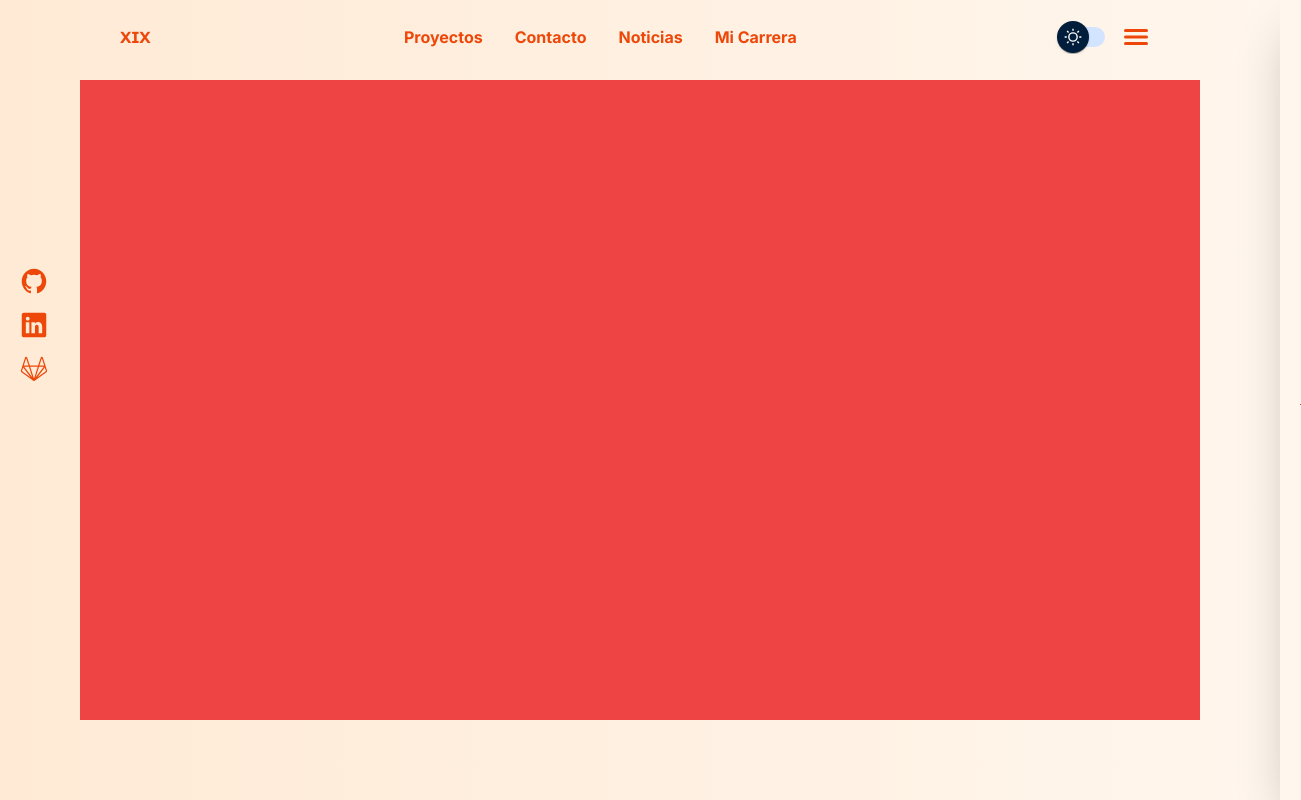
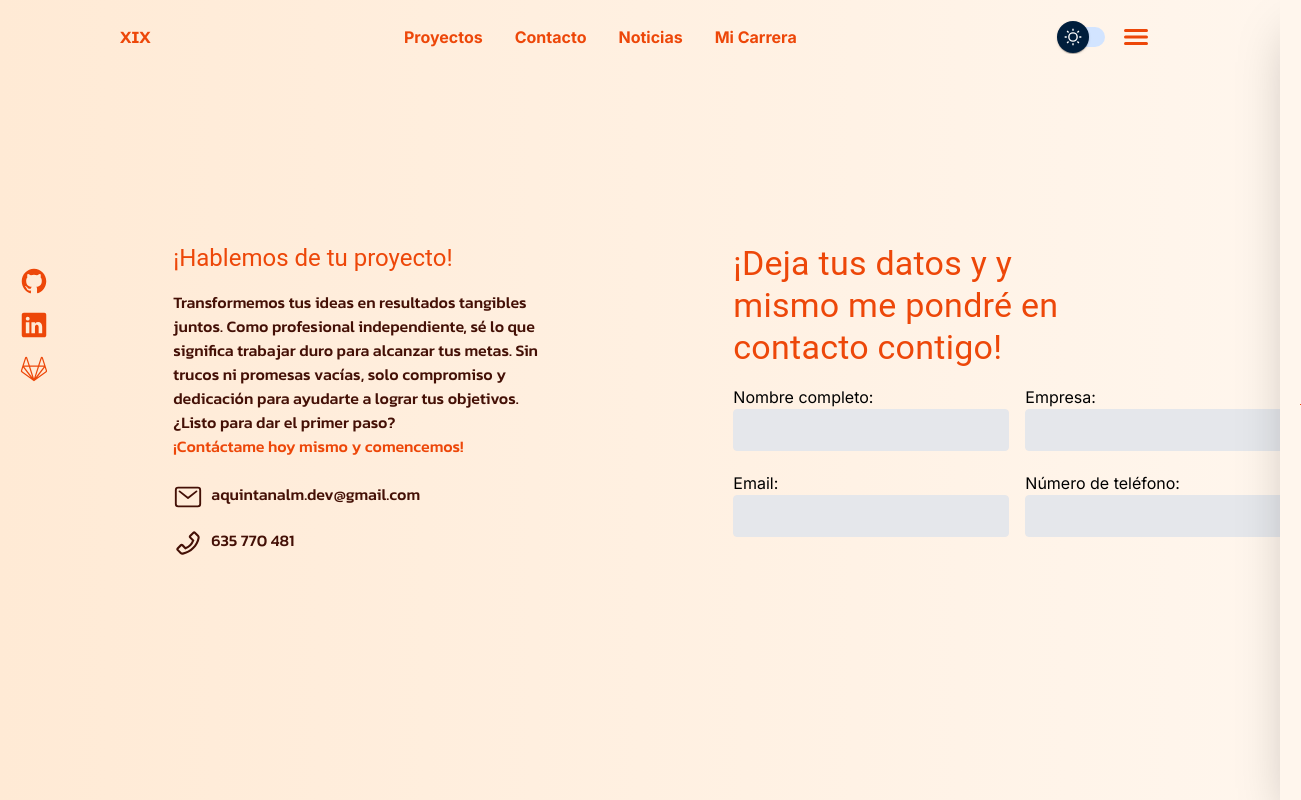
Before and after one commit to AQM19/portfolio-aaron-quintanal-martin, a Next.js app: page /contact in a window 1280 px wide. Shown: the whole page, 1301 px wide, since content can reach past the window. Built offline with nearby package versions, Linux system fonts and the light colour scheme.

Commit message:
Feat: Creación del contenido de la página de contacto

```diff
--- a/src/app/(portfoil)/contact/page.tsx
+++ b/src/app/(portfoil)/contact/page.tsx
@@ -1,9 +1,90 @@
+import { kanit } from '@/config/fonts'
+import Typography from '@mui/material/Typography/Typography'
 import React from 'react'
+import { AiOutlinePhone } from 'react-icons/ai'
+import { IoMailOutline } from 'react-icons/io5'
 
 const ContactPage = () => {
     return (
-        <section className='w-full h-screen p-20'>
-<div className='w-full h-full bg-red-500'></div>
+        <section className='w-full h-screen p-20 flex flex-col lg:flex-row justify-around items-center'>
+
+            <div className='flex flex-col gap-4 w-full lg:w-1/3'>
+
+                <Typography variant='h5' className='text-[#ed4709] dark:text-[#e2b5fd]'>
+                    ¡Hablemos de tu proyecto!
+                </Typography>
+
+                <p className={`text-pretty text-[#441006] dark:text-[#d2e4ff] font-thin ${kanit.className} max-w-prose`}>
+                    Transformemos tus ideas en resultados tangibles juntos. Como profesional independiente,
+                    sé lo que significa trabajar duro para alcanzar tus metas. Sin trucos ni promesas vacías,
+                    solo compromiso y dedicación para ayudarte a lograr tus objetivos.
+                    <br />
+                    ¿Listo para dar el primer paso?
+                    <br />
+                    <span className='text-[#ed4709] dark:text-[#e2b5fd]'>¡Contáctame hoy mismo y comencemos!</span>
+                </p>
+
+                <div className={`text-[#441006] dark:text-[#d2e4ff] font-thin ${kanit.className}`}>
+                    <span className='flex flex-row gap-2 my-2'>
+                        <IoMailOutline size={30} />
+                        <a href="mailto:aquintanalm.dev@gmail.com">aquintanalm.dev@gmail.com</a>
+                    </span>
+
+                    <span className='flex flex-row gap-2 mt-4'>
+                        <AiOutlinePhone size={30} />
+                        <a href="tel:+34635-770-481">635 770 481</a>
+                    </span>
+                </div>
+            </div>
+
+            <div className='flex flex-col gap-4 w-full lg:w-1/3'>
+
+                <Typography variant='h4' className='text-[#ed4709] dark:text-[#e2b5fd]'>
+                    ¡Deja tus datos y y mismo me pondré en contacto contigo!
+                </Typography>
+
+                <form action="" className='flex flex-col'>
+
+                    <div className='flex flex-col md:flex-row gap-4'>
+                        <div>
+                            <label htmlFor="complete_name">Nombre completo:</label>
+                            <input
+                                className='px-5 py-2 border bg-gray-200 rounded mb-5'
+                                type="text"
+                                name='complete_name'
+                                required />
+                        </div>
+                        <div>
+                            <label htmlFor="empress">Empresa:</label>
+                            <input
+                                className='px-5 py-2 border bg-gray-200 rounded mb-5'
+                                type="text"
+                                name='empress'
+                            />
+                        </div>
+                    </div>
+
+                    <div className='flex flex-col md:flex-row gap-4'>
+                        <div>
+                            <label htmlFor="email">Email:</label>
+                            <input
+                                className='px-5 py-2 border bg-gray-200 rounded mb-5'
+                                type="email"
+                                name='email' />
+                        </div>
+                        <div>
+                            <label htmlFor="phone">Número de teléfono:</label>
+                            <input
+                                className='px-5 py-2 border bg-gray-200 rounded mb-5'
+                                type="tel"
+                                name="phone" />
+                        </div>
+                    </div>
+
+                </form>
+
+            </div>
+
         </section>
     )
 }
```
